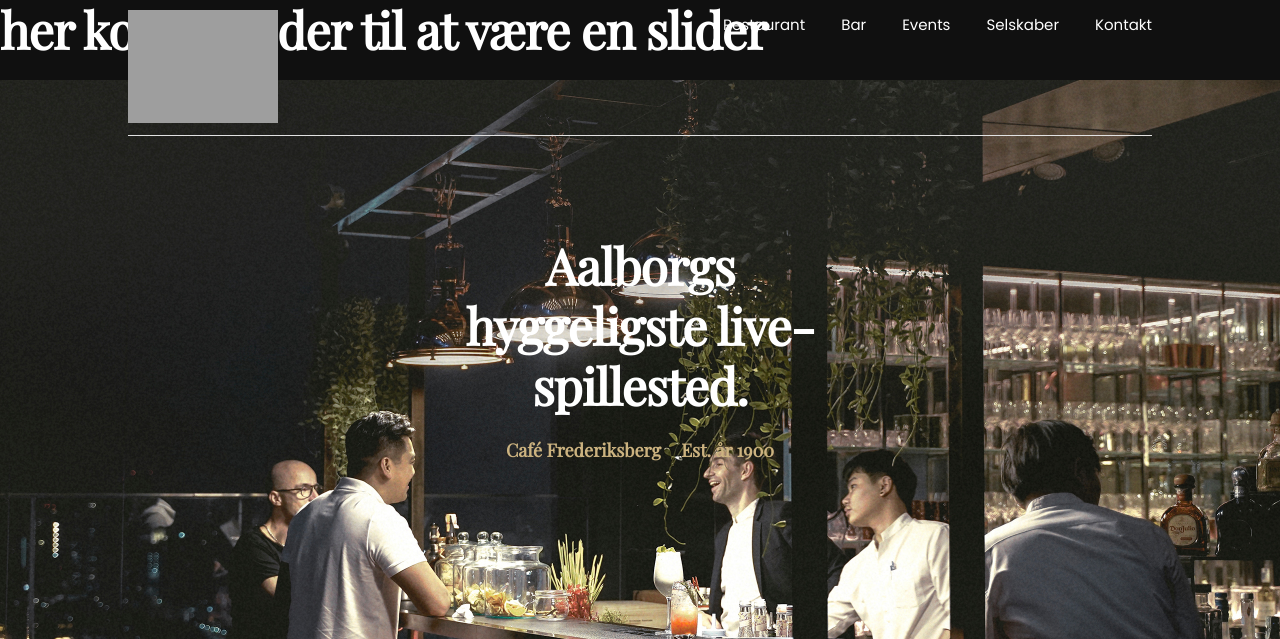
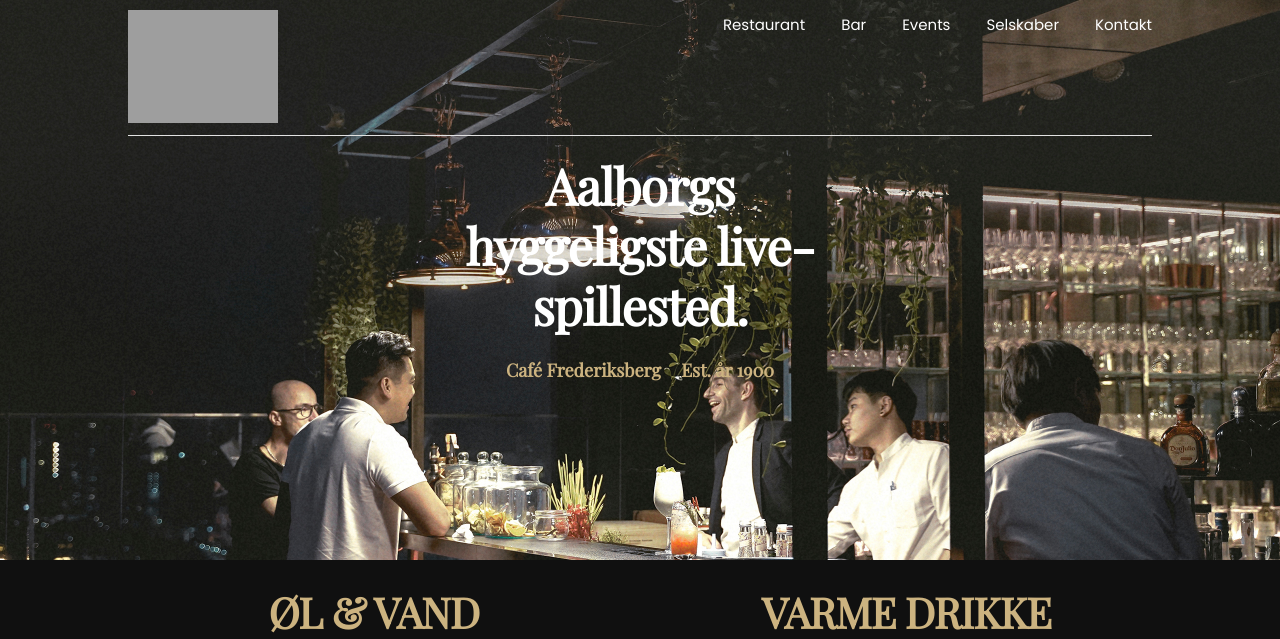
Before and after one commit to simoneliasen/cafefrederiksberg, a PHP site: page /pages/bar.php in a window 1280 px wide. Shown: the top 639 px of the page. Run offline with PHP 8.4, Linux system fonts and the light colour scheme; grey boxes are pictures that could not be loaded.

Commit message:
Removed slider from bar

```diff
--- a/pages/bar.php
+++ b/pages/bar.php
@@ -26,13 +26,7 @@
   <!--Indsætter navigationsbar fra filen includes/navigation.php-->
   <?php include '../includes/navigation.php'; ?>
 
-  <!-- Indsætter slider  -->
-  <div class="content slider">
-    <h1> her kommer der til at være en slider </h1>
-  </div>
-
   <?php include '../includes/header.php'; ?>
-
 
   <!--Eksempel m. 3-delt container og overskrift  -->
   <div class="container">
```
